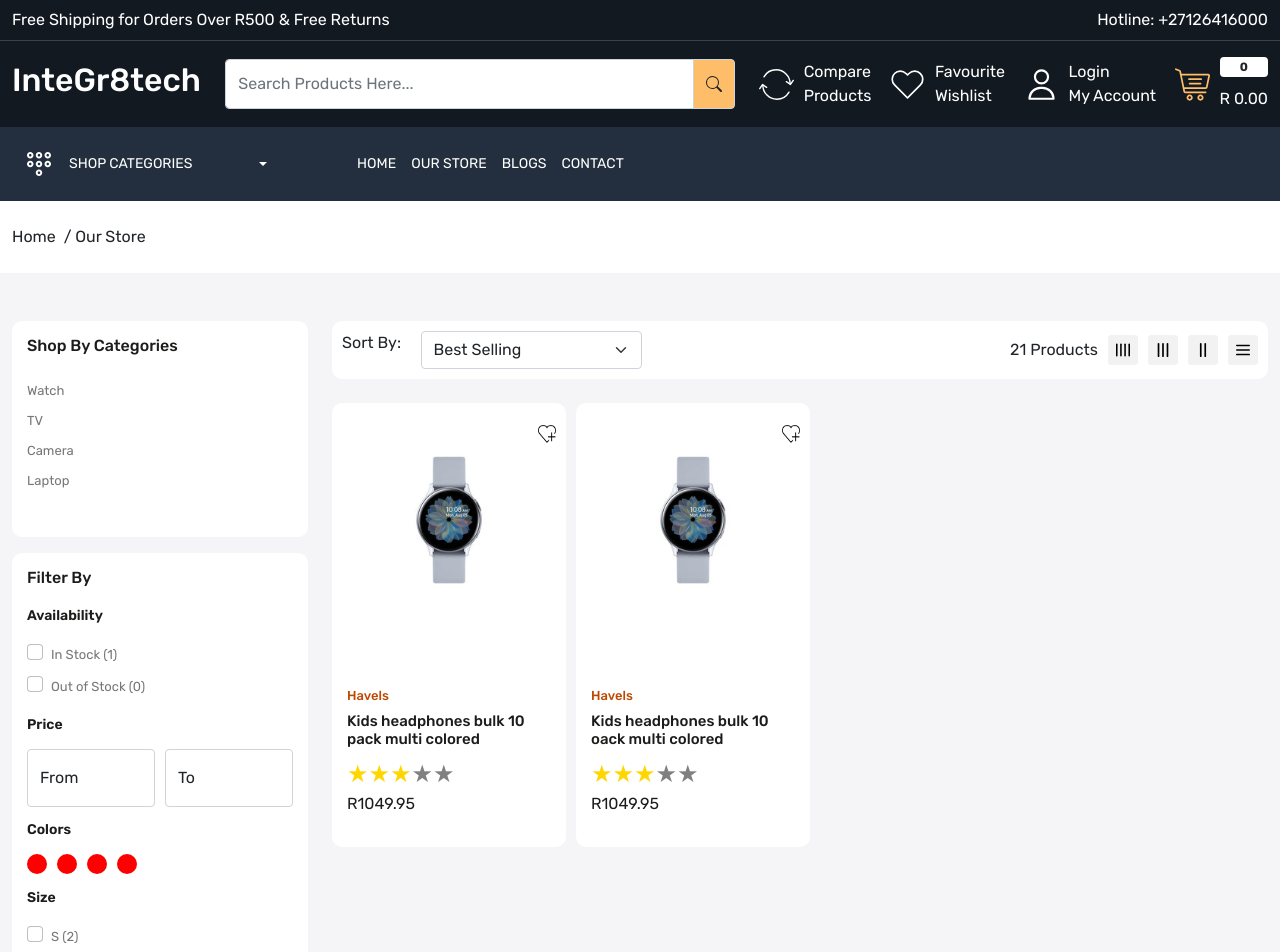
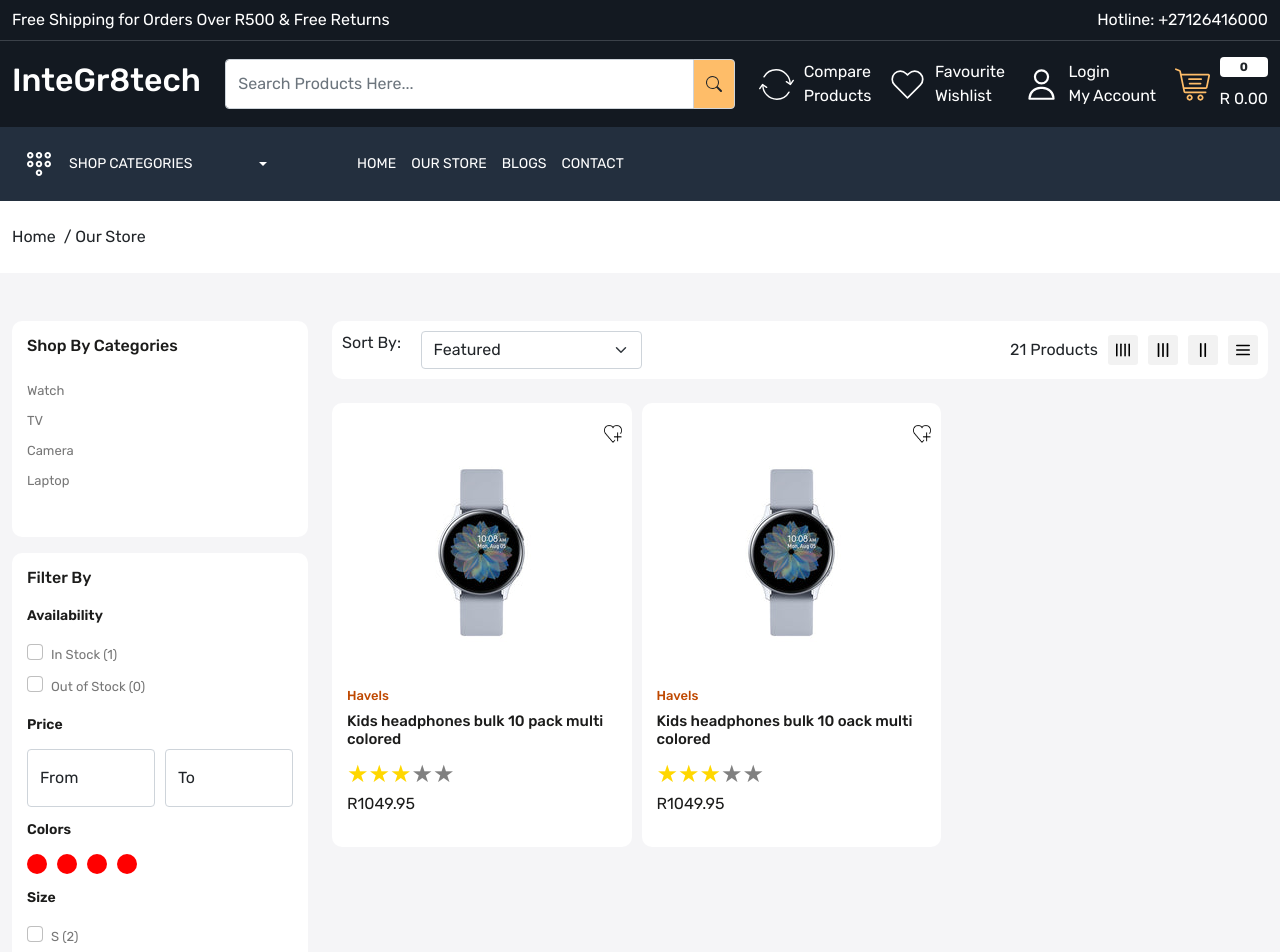
Before and after one commit to eversandrewsm/ecommerce-app, a React (Create React App) app: page /product in a window 1280 px wide. Shown: the top 952 px of the page. Built offline with nearby package versions, Linux system fonts and the light colour scheme.

Commit message:
Update 1

```diff
--- a/src/components/ProductCard.js
+++ b/src/components/ProductCard.js
@@ -17,7 +17,7 @@
     <>
       <div
         className={` ${
-          location.pathname == "/store" ? `gr-${grid}` : "col-3"
+          location.pathname == "/product" ? `gr-${grid}` : "col-3"
         } `}
       >
         <Link to=":id" className="product-card position-relative">
@@ -72,7 +72,7 @@
       </div>
       <div
         className={` ${
-          location.pathname == "/store" ? `gr-${grid}` : "col-3"
+          location.pathname == "/product" ? `gr-${grid}` : "col-3"
         } `}
       >
         <Link className="product-card position-relative">
--- a/src/pages/OurStore.js
+++ b/src/pages/OurStore.js
@@ -186,11 +186,14 @@
                   <p className="mb-0 d-block" style={{ width: "100px" }}>
                     Sort By:
                   </p>
-                  <select className="form-control form-select" id="">
+                  <select
+                    name=""
+                    defaultValue={"manual"}
+                    className="form-control form-select"
+                    id=""
+                  >
                     <option value="manual">Featured</option>
-                    <option value="best-selling" selected="selected">
-                      Best Selling
-                    </option>
+                    <option value="best-selling">Best Selling</option>
                     <option value="title-ascending">Alphabetically, A-Z</option>
                     <option value="title-descending">
                       Alphabetically, Z-A
```
